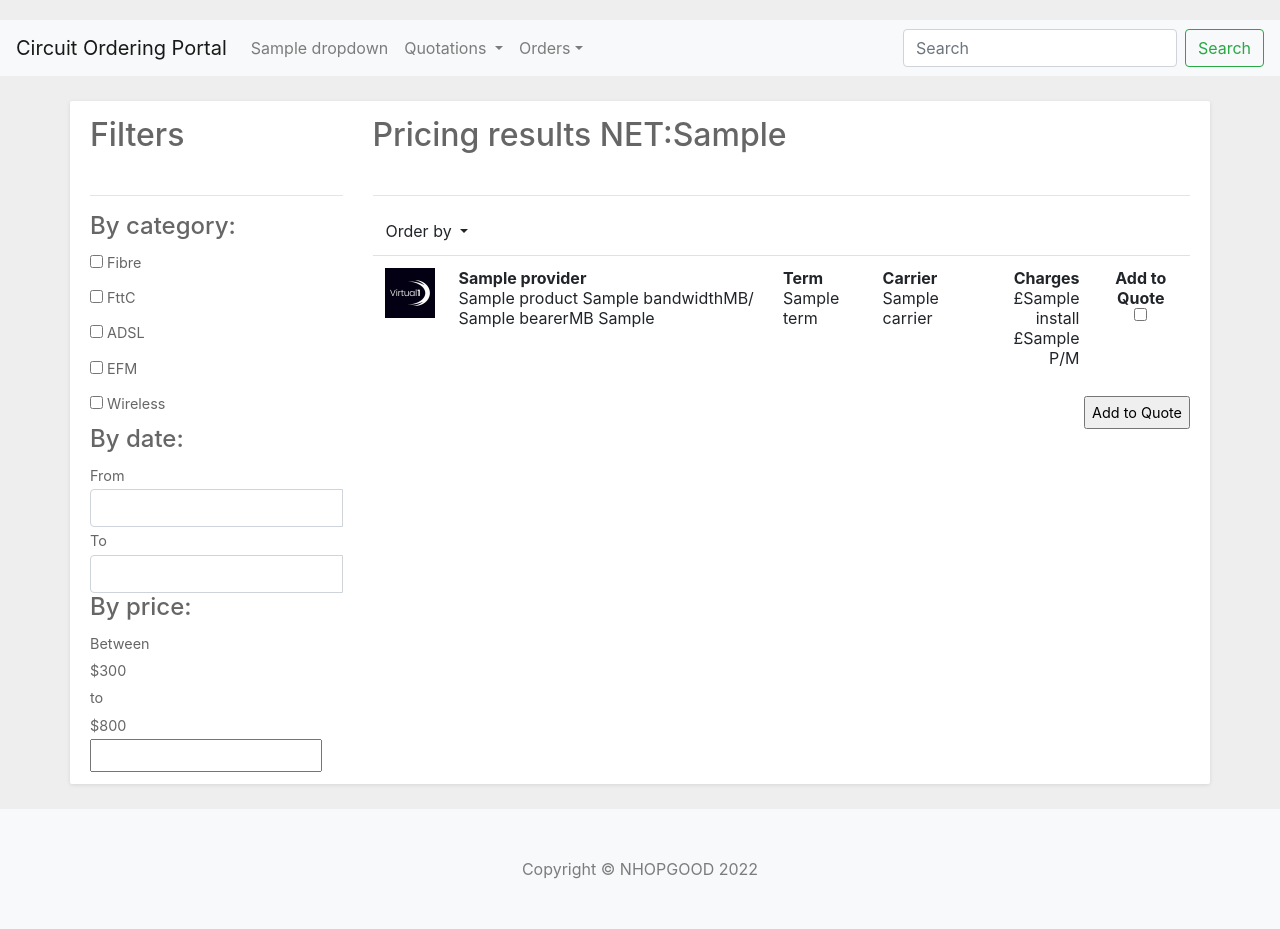
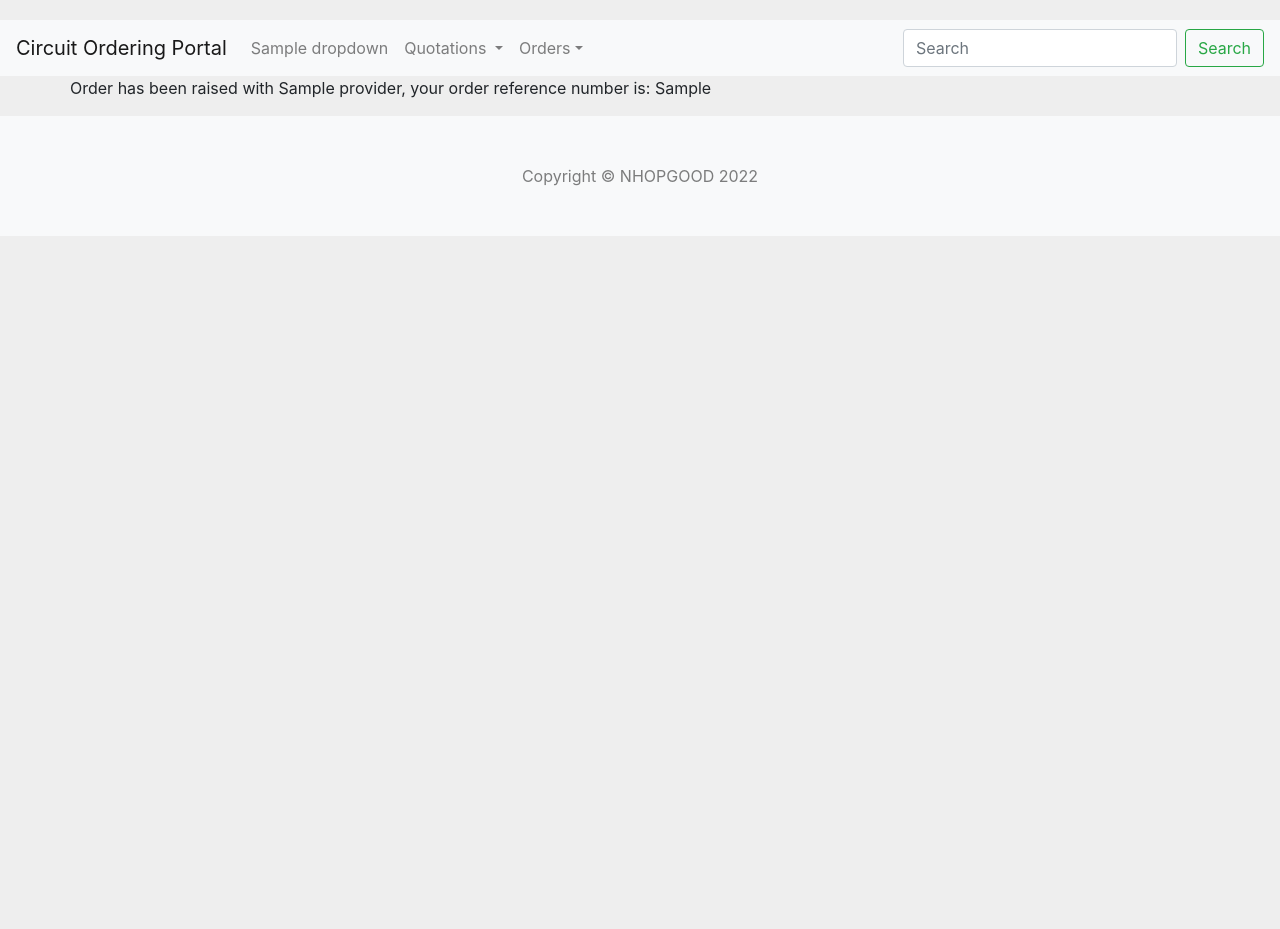
Before and after one commit to SirHoppington/circuitorderingtool, a Python web app: template flask-image/app/Orders/templates/order_confirmation.html in a window 1280 px wide. After the commit the page ends 186 px from the top, so only its background shows below. Run offline with Jinja, Linux system fonts and the light colour scheme; the template is opened without the code that fills it: most values are stand-ins (such as "Sample title", 1, 10 or a date in 2020); some libraries are stand-ins or nearby versions.

Commit message:
Added Order confirmation view, redirect for "add to quote" and "remove from quote" added.

```diff
--- a/flask-image/app/Orders/orders.py
+++ b/flask-image/app/Orders/orders.py
@@ -1,6 +1,6 @@
 from app.api.provider import v1_api, btw_test_api
 import pandas as pd
-from app.queries import search_v1_quote_by_id, add_v1_quote, add_btw_quote, add_customer
+from app.queries import search_v1_quote_by_id, add_v1_quote, add_btw_quote, add_customer, add_v1_order
 
 # Use case class to request a new quotation.
 
@@ -14,12 +14,13 @@
         try:
             # returns v1 response as a Panda Dataframe with correct column headers.
             v1_response = v1_api.create_order(filters)
+            order_ref = add_v1_order(v1_response, filters["pricingRequestAccessProductId"])
         except Exception as e:
             return (str(e))
         ## Add try/except for future provider Quotation APIs.
         try:
             # Insert code to merge supplier pandas then return the results as html table.
-            return v1_response
+            return order_ref
             #return v1_response.to_html(classes=["table"], border="0", index=False)
         except Exception as e:
             return (str(e))
--- a/flask-image/app/Orders/templates/order_confirmation.html
+++ b/flask-image/app/Orders/templates/order_confirmation.html
@@ -78,123 +78,7 @@
 {% block content %}
     <div class="container">
 <div class="row">
-  <!-- BEGIN SEARCH RESULT -->
-  <div class="col-md-13">
-    <div class="grid search">
-      <div class="grid-body">
-        <div class="row">
-          <!-- BEGIN FILTERS -->
-          <div class="col-md-3">
-              <h2 class="grid-title"> <div class="float-left">Filters</div></h2>
-              <br>
-              <br>
-            <hr>
-
-            <!-- BEGIN FILTER BY CATEGORY -->
-            <h4>By category:</h4>
-            <div class="checkbox">
-              <label><input type="checkbox" class="icheck"> Fibre</label>
-            </div>
-            <div class="checkbox">
-              <label><input type="checkbox" class="icheck"> FttC</label>
-            </div>
-            <div class="checkbox">
-              <label><input type="checkbox" class="icheck"> ADSL</label>
-            </div>
-            <div class="checkbox">
-              <label><input type="checkbox" class="icheck"> EFM</label>
-            </div>
-            <div class="checkbox">
-              <label><input type="checkbox" class="icheck"> Wireless</label>
-            </div>
-            <!-- END FILTER BY CATEGORY -->
-
-            <div class="padding"></div>
-
-            <!-- BEGIN FILTER BY DATE -->
-            <h4>By date:</h4>
-            From
-            <div class="input-group date form_date" data-date="2014-06-14T05:25:07Z" data-date-format="dd-mm-yyyy" data-link-field="dtp_input1">
-              <input type="text" class="form-control">
-              <span class="input-group-addon bg-blue"><i class="fa fa-th"></i></span>
-            </div>
-            <input type="hidden" id="dtp_input1" value="">
-
-            To
-            <div class="input-group date form_date" data-date="2014-06-14T05:25:07Z" data-date-format="dd-mm-yyyy" data-link-field="dtp_input2">
-              <input type="text" class="form-control">
-              <span class="input-group-addon bg-blue"><i class="fa fa-th"></i></span>
-            </div>
-            <input type="hidden" id="dtp_input2" value="">
-            <!-- END FILTER BY DATE -->
-
-            <div class="padding"></div>
-
-            <!-- BEGIN FILTER BY PRICE -->
-            <h4>By price:</h4>
-            Between <div id="price1">$300</div> to <div id="price2">$800</div>
-            <div class="slider-primary">
-              <div class="slider slider-horizontal" style="width: 152px;"><div class="slider-track"><div class="slider-selection" style="left: 30%; width: 50%;"></div><div class="slider-handle round" style="left: 30%;"></div><div class="slider-handle round" style="left: 80%;"></div></div><div class="tooltip top hide" style="top: -30px; left: 50.1px;"><div class="tooltip-arrow"></div><div class="tooltip-inner">300 : 800</div></div><input type="text" class="slider" value="" data-slider-min="0" data-slider-max="1000" data-slider-step="1" data-slider-value="[300,800]" data-slider-tooltip="hide"></div>
-            </div>
-            <!-- END FILTER BY PRICE -->
+    <p> Order has been raised with {{ provider }}, your order reference number is: {{ order_ref }} </p>
           </div>
-          <!-- END FILTERS -->
-          <!-- BEGIN RESULT -->
-          <div class="col-md-9">
-              <h2 class="grid-title"><div class="float-left">Pricing results NET:{{net_ref}}</div></h2>
-            <br>
-            <br>
-            <hr>
-            <div class="padding"></div>
-
-            <div class="row">
-              <!-- BEGIN ORDER RESULT -->
-              <div class="col-sm-6">
-                <div class="btn-group">
-                  <button type="button" class="btn btn-default dropdown-toggle" data-toggle="dropdown">
-                    Order by <span class="caret"></span>
-                  </button>
-                  <ul class="dropdown-menu" role="menu">
-                    <li><a href="#">Provider</a></li>
-                    <li><a href="#">Term - shortest</a></li>
-                    <li><a href="#">Term - longest</a></li>
-                    <li><a href="#">Cost - cheapest</a></li>
-                  </ul>
-                </div>
-              </div>
-              <!-- END ORDER RESULT -->
-
-              <div class="col-md-6 text-right">
-                <div class="btn-group">
-                  <button type="button" class="btn btn-default active"><i class="fa fa-list"></i></button>
-                  <button type="button" class="btn btn-default"><i class="fa fa-th"></i></button>
-                </div>
-              </div>
-            </div>
-    <div class="table-responsive"></div>
-          <form method="POST" action="{{ url_for('customer_quote.add_quote', net=net_ref) }}">
-              <table class="table table-hover">
-      <tbody>
-              {% for quote in pricing %}
-      <tr>
-          <td class="image"><img src="/static/imgs/virtual1.jpg" alt=""></td>
-          <td class="provider"><strong>{{ quote[0].provider }}</strong><br>{{ quote[1].product}} {{ quote[1].bandwidth}}MB/
-          {{ quote[1].bearer}}MB {{ quote[1].accessType}}</td>
-          <td class="Term"><strong>Term</strong><br>{{ quote[1].term}} </td>
-          <td class="Carrier"><strong>Carrier</strong><br>{{ quote[1].carrier}} </td>
-          <td class="price text-right"><strong>Charges</strong><br>£{{ quote[1].installCharges}} install<br>£{{ quote[1].monthlyFees}} P/M </td>
-          <td class="select"><strong>Add to Quote</strong></strong><br><input type="checkbox" name="prod_id" value={{ quote[1].id }}> </td>
-      </tr>
-      {% endfor %}
-      </tbody>
-          </table>
-                    <div class="float-right"><input type="submit" value="Add to Quote"/></div>
-              </form>
-          </div>
-        </div>
-      </div>
-    </div>
-  </div>
-</div>
-    </div>
+ </div>
 {% endblock %}
```
Also changed, not shown: flask-image/app/Models/association_table.py (+5 -2 lines), flask-image/app/Orders/order_routes.py (+5 -2 lines), flask-image/app/Quote/quote_routes.py (+9 -9 lines), flask-image/app/queries.py (+19 -2 lines).
